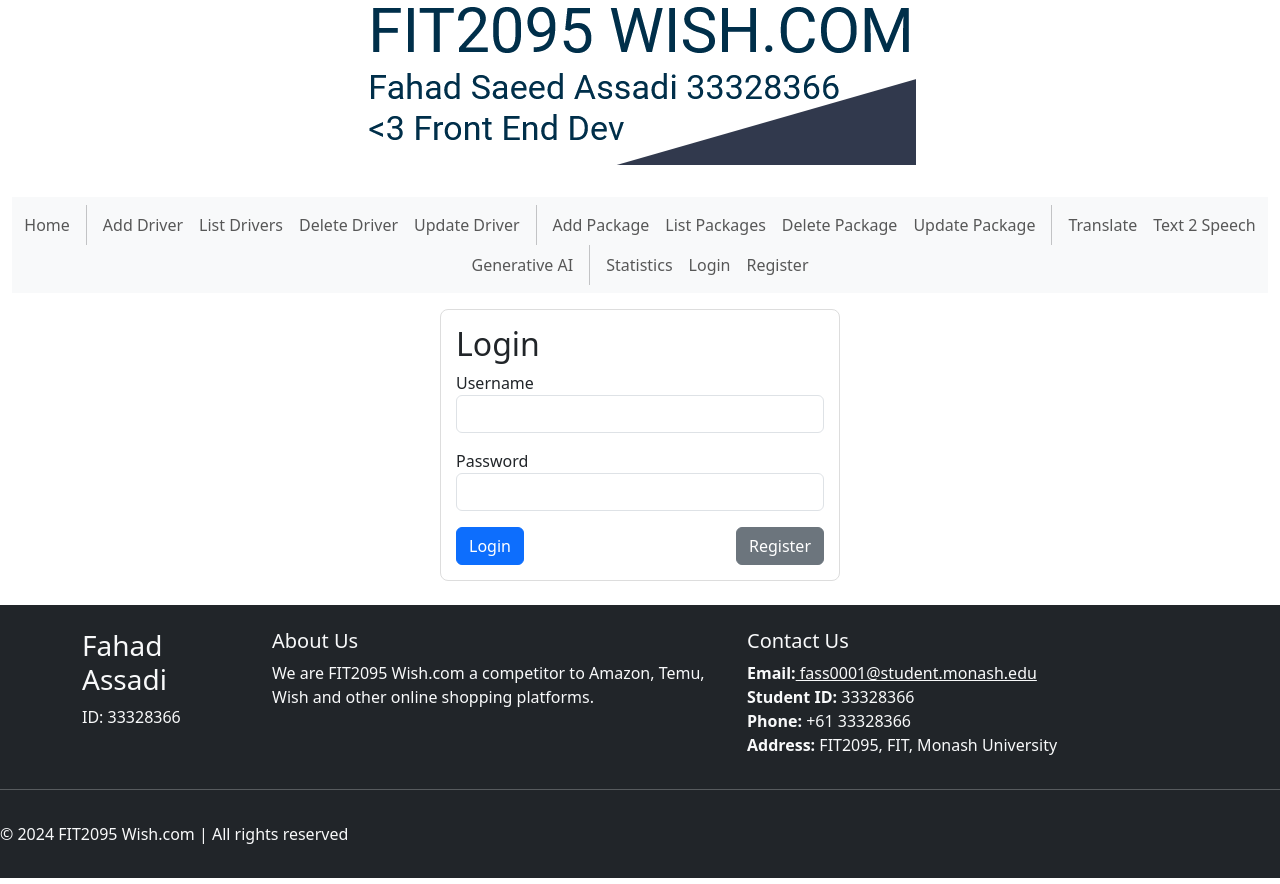
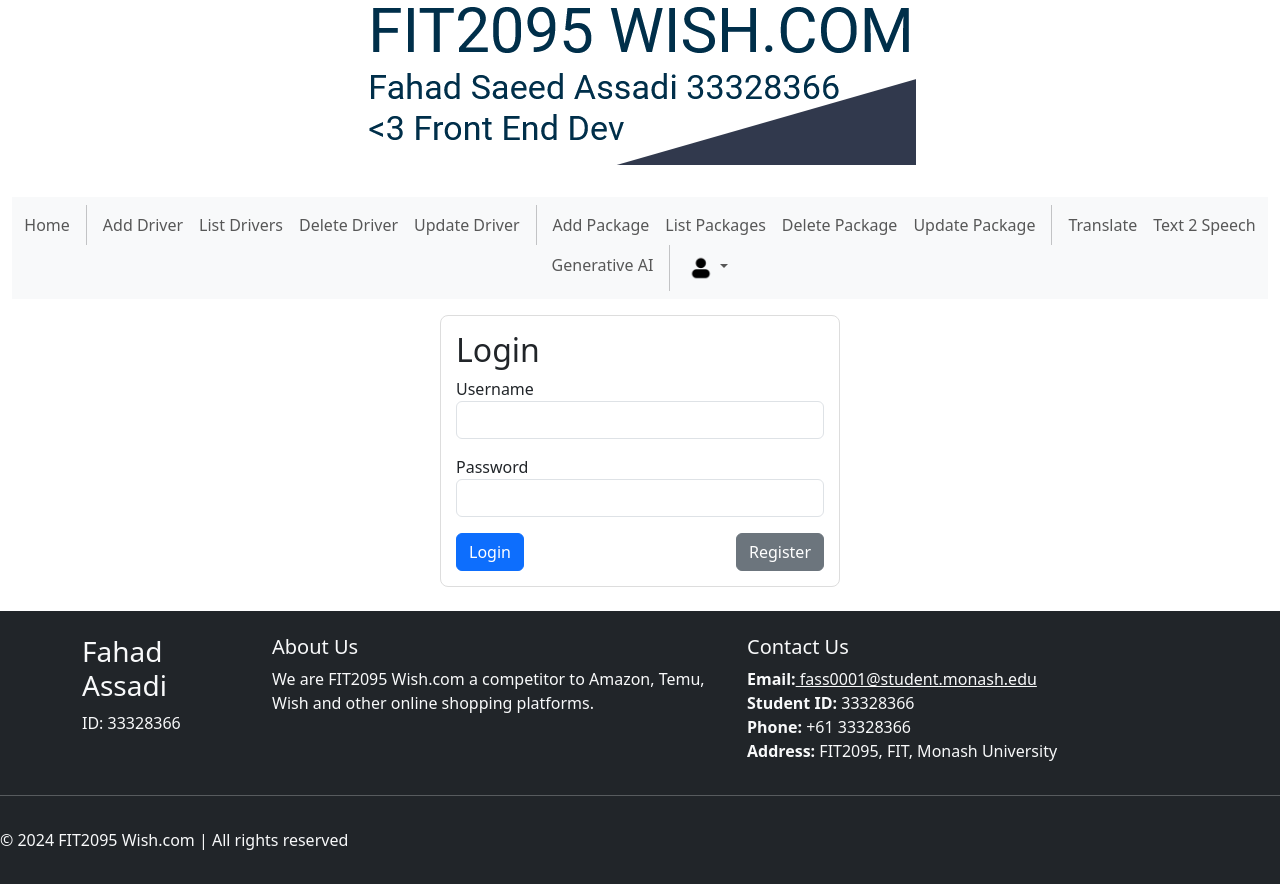
Before and after one commit to FahadAssadi/PDMA, an Angular app in the folder PDMA/: page /#/login in a window 1280 px wide. Built offline with nearby package versions, Linux system fonts and the light colour scheme.

Commit message:
Updated the header to have some drop downs

```diff
--- a/PDMA/angular.json
+++ b/PDMA/angular.json
@@ -30,7 +30,9 @@
               "src/styles.css",
               "node_modules/bootstrap/dist/css/bootstrap.min.css"
             ],
-            "scripts": []
+            "scripts": [
+              "node_modules/bootstrap/dist/js/bootstrap.bundle.min.js"
+            ]
           },
           "configurations": {
             "production": {
--- a/PDMA/package.json
+++ b/PDMA/package.json
@@ -22,7 +22,6 @@
     "@angular/service-worker": "^18.2.0",
     "bootstrap": "^5.3.3",
     "express": "^4.21.0",
-    "express-session": "^1.18.0",
     "firebase": "^10.13.2",
     "mongoose": "^8.7.0",
     "morgan": "^1.10.0",
@@ -40,8 +39,8 @@
     "karma": "~6.4.0",
     "karma-chrome-launcher": "~3.2.0",
     "karma-coverage": "~2.2.0",
-    "karma-jasmine": "~5.1.0",
-    "karma-jasmine-html-reporter": "~2.1.0",
+    "karma-jasmine": "^4.0.2",
+    "karma-jasmine-html-reporter": "^1.7.0",
     "typescript": "~5.5.2"
   }
 }
--- a/PDMA/src/app/core/header/header.component.html
+++ b/PDMA/src/app/core/header/header.component.html
@@ -36,9 +36,18 @@
             <div class="vr mx-2"></div>
 
             <!-- User links -->
-            @for(route of navLinks.user; track $index) {
-                <a class="nav-item nav-link" [routerLink]="route.path">{{ route.title }}</a>
-            }
+            <div class="nav-item dropdown">
+                <a class="nav-link dropdown-toggle" href="#" id="userDropdown" role="button" data-bs-toggle="dropdown" aria-expanded="false">
+                    <img src="/assets/profile-icon.png" alt="Profile Icon" class="img-fluid" style="width: 30px; height: 30px;">
+                </a>
+
+                <ul class="dropdown-menu" aria-labelledby="userDropdown">
+                    @for(route of navLinks.user; track $index) {
+                      <a class="nav-item nav-link" [routerLink]="route.path">{{ route.title }}</a>
+                    }
+                </ul>
+            </div>
+
         </div>
     </nav>
 </div>
--- a/PDMA/src/app/core/home/home.component.ts
+++ b/PDMA/src/app/core/home/home.component.ts
@@ -1,11 +1,10 @@
 import { Component } from '@angular/core';
 import { RouterModule } from '@angular/router';
-import { CommonModule } from '@angular/common';
 
 @Component({
   selector: 'app-home',
   standalone: true,
-  imports: [CommonModule, RouterModule],
+  imports: [RouterModule],
   templateUrl: './home.component.html',
   styleUrl: './home.component.css'
 })
```
Also changed, not shown: 1 other file (tests, documents, lock files or other folders).
